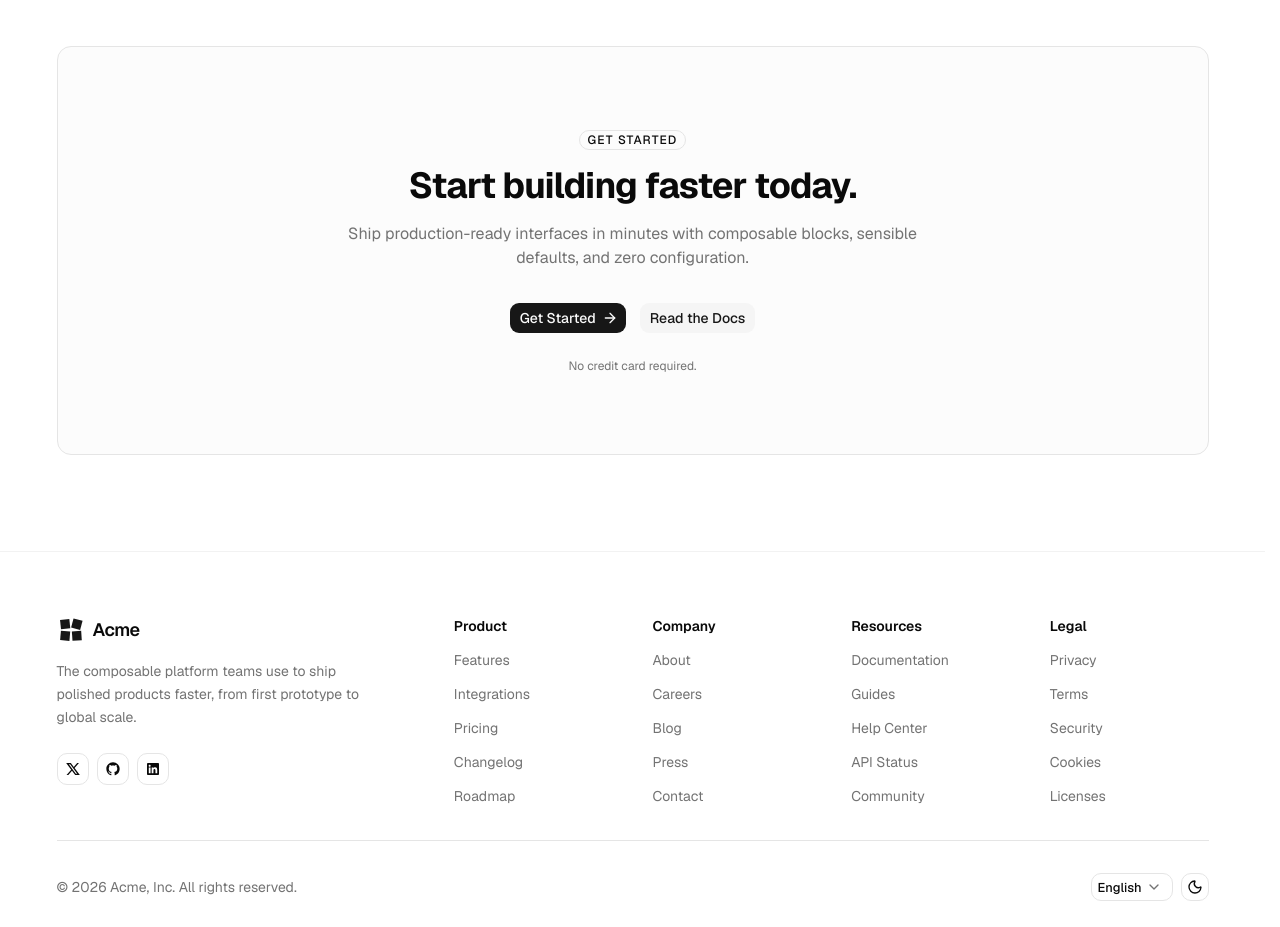
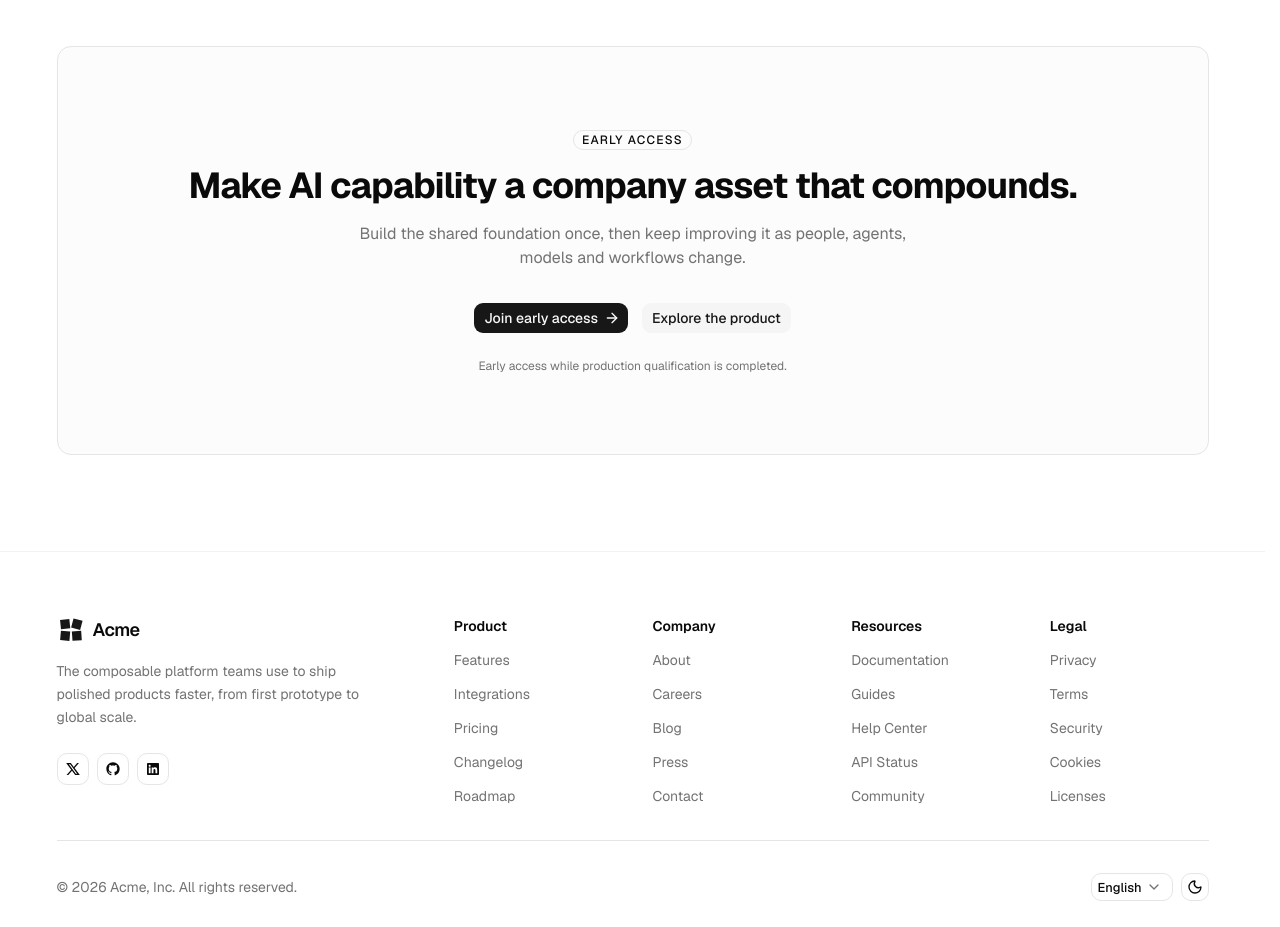
Before and after one commit to augustkring/humamap-preview, a Next.js app in the folder blentera-v2-final/: page / in a window 1280 px wide. Shown: the part 4380-5307 px from the top of the page. Built offline with nearby package versions, Linux system fonts and the light colour scheme.

Commit message:
rebuild: set honest early-access CTA in exact OSS block

```diff
--- a/blentera-v2-final/src/components/blentera/cta.tsx
+++ b/blentera-v2-final/src/components/blentera/cta.tsx
@@ -1,43 +1,46 @@
 import { Badge } from "@/components/ui/badge"
 import { Button } from "@/components/ui/button"
 import { ArrowRight } from "lucide-react"
+
+const earlyAccess =
+  "mailto:ak@augustkring.com?subject=BLENTERA%20early%20access"
 
 export default function Cta() {
   return (
     <section className="flex w-full items-center justify-center px-6 py-16 sm:py-24">
       <div className="mx-auto w-full max-w-6xl rounded-xl border border-border bg-muted/30 px-6 py-14 text-center sm:px-12 sm:py-20">
         <Badge variant="outline" className="mb-4 tracking-widest uppercase">
-          Get Started
+          Early access
         </Badge>
         <h2 className="font-heading text-3xl font-bold tracking-tight text-balance sm:text-4xl">
-          Start building faster today.
+          Make AI capability a company asset that compounds.
         </h2>
         <p className="mx-auto mt-4 max-w-xl text-base text-muted-foreground">
-          Ship production-ready interfaces in minutes with composable blocks,
-          sensible defaults, and zero configuration.
+          Build the shared foundation once, then keep improving it as people,
+          agents, models and workflows change.
         </p>
 
         <div className="mt-8 flex flex-col items-center justify-center gap-3 sm:flex-row">
           <Button
-            render={<a href="#" />}
+            render={<a href={earlyAccess} />}
             nativeButton={false}
             className="w-full sm:w-auto"
           >
-            Get Started
+            Join early access
             <ArrowRight data-icon="inline-end" aria-hidden="true" />
           </Button>
           <Button
             variant="secondary"
-            render={<a href="#" />}
+            render={<a href="#product" />}
             nativeButton={false}
             className="w-full sm:w-auto"
           >
-            Read the Docs
+            Explore the product
           </Button>
         </div>
 
         <p className="mt-6 text-xs text-muted-foreground">
-          No credit card required.
+          Early access while production qualification is completed.
         </p>
       </div>
     </section>
```
